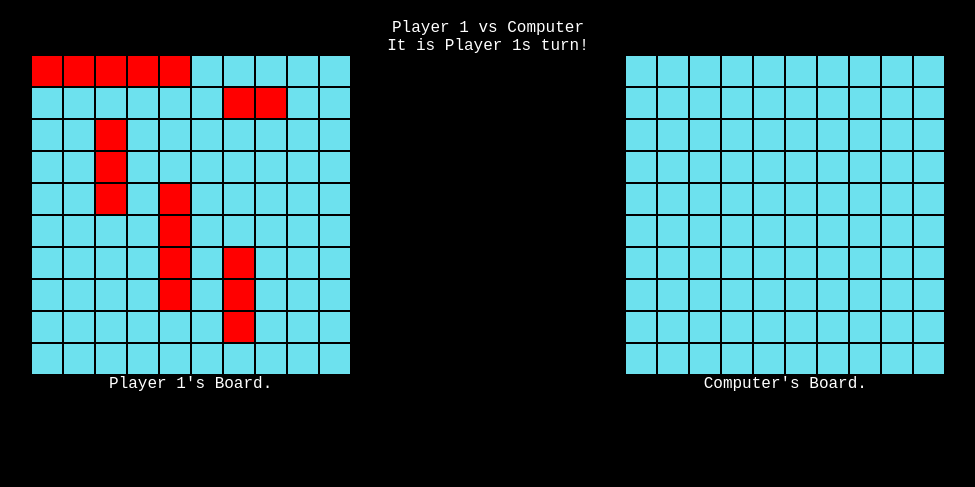
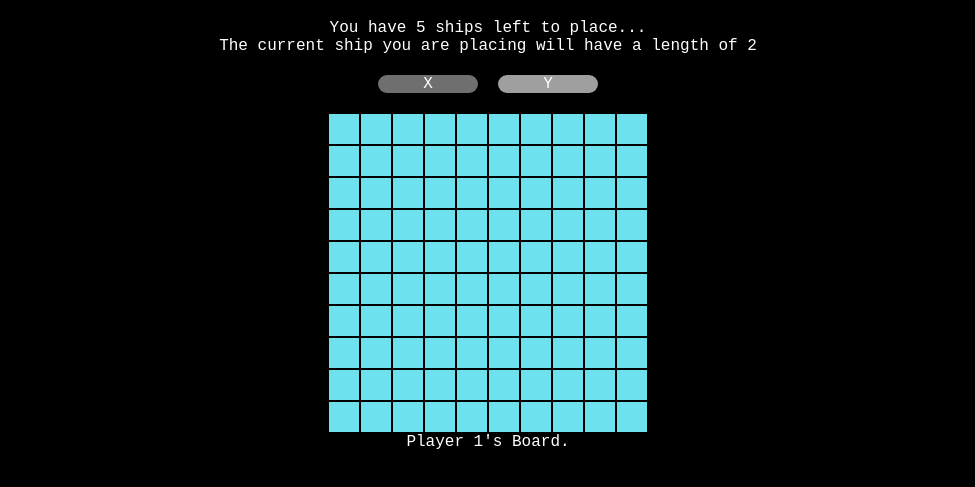
Before and after one commit to RossTarrant/battleship, a website with bundled scripts: page dist/index.html in a window 1280 px wide. Shown: the part 61-548 px from the top of the page, without its empty margins (152-1127 px from the left). Built offline with nearby package versions, Linux system fonts and the light colour scheme.

Commit message:
Add ship placement

```diff
--- a/src/factories/Gameboard.js
+++ b/src/factories/Gameboard.js
@@ -21,7 +21,7 @@ export const Gameboard = () => {
         let xCoord = parseInt(coords[0]);
         let yCoord = parseInt(coords[1]);
         let toPlace = [];
-        if(axis==='X'){
+        if(axis==='Y'){
             for(let i = 0; i < ship.length; i++){
                 if(board.get(`${[xCoord,yCoord]}`)===null && xCoord < 10){
                     toPlace.push(`${[xCoord,yCoord]}`);
@@ -32,7 +32,7 @@ export const Gameboard = () => {
                 }
             }
         }
-        else if(axis==='Y'){
+        else if(axis==='X'){
             for(let i = 0; i < ship.length; i++){
                 if(board.get(`${[xCoord,yCoord]}`)===null && yCoord < 10){
                     toPlace.push(`${[xCoord,yCoord]}`);
@@ -71,6 +71,6 @@ export const Gameboard = () => {
         return true;
     }
 
-    return {receiveAttack, allShipsSunk, missedAttacks, successfulAttacks, placeShip, board};
+    return {receiveAttack, allShipsSunk, missedAttacks, successfulAttacks, placeShip, board, ships};
 
 }
--- a/src/modules/UI.js
+++ b/src/modules/UI.js
@@ -17,6 +17,12 @@ export class UI{
         content.removeChild(compGrid);
     }
 
+    deletePlacementBoard(){
+        const content = document.querySelector('.content');
+        const playerGrid = document.querySelector('.gb-grid');
+        content.removeChild(playerGrid);
+    }
+
     renderHeader(name1, name2, status='It is Player 1s turn!'){
         const header = document.querySelector('.header');
         const heading = document.createElement('h1');
@@ -30,6 +36,53 @@ export class UI{
         header.appendChild(heading);
         header.appendChild(versus);
         header.appendChild(turn);
+    }
+
+    deleteHeader(){
+        const header = document.querySelector('.header');
+        const heading = document.querySelector('.heading');
+        header.removeChild(heading);
+    }
+
+    renderPlacement(gameboard){
+        const content = document.querySelector('.content');
+        content.appendChild(this.getPlayerBoardNode(gameboard));
+    }
+
+    renderPlacementHeader(shipsLeft, currentShipLength){
+        const header = document.querySelector('.header');
+        const heading = document.createElement('div');
+        heading.classList.add('heading');
+        const title = document.createElement('h1');
+        title.textContent= 'Battleship';
+        const shipsToPlace = document.createElement('div');
+        const shipLength = document.createElement('div');
+        shipsToPlace.textContent = `You have ${shipsLeft} ships left to place...`;
+        shipLength.textContent = `The current ship you are placing will have a length of ${currentShipLength}`;
+        const axisbuttons = document.createElement('div');
+        const xAxisButton = document.createElement('div');
+        const yAxisButton = document.createElement('div');
+        axisbuttons.classList.add('axis-button-container');
+        xAxisButton.classList.add('axis-button');
+        xAxisButton.classList.add('axis-button-active');
+        yAxisButton.classList.add('axis-button');
+        xAxisButton.textContent = 'X';
+        yAxisButton.textContent = 'Y';
+        xAxisButton.addEventListener('click', () => {
+            xAxisButton.classList.add('axis-button-active');
+            yAxisButton.classList.remove('axis-button-active');
+        })
+        yAxisButton.addEventListener('click', () => {
+            yAxisButton.classList.add('axis-button-active');
+            xAxisButton.classList.remove('axis-button-active');
+        })
+        axisbuttons.appendChild(xAxisButton);
+        axisbuttons.appendChild(yAxisButton);
+        heading.appendChild(title);
+        heading.appendChild(shipsToPlace);
+        heading.appendChild(shipLength);
+        heading.appendChild(axisbuttons);
+        header.appendChild(heading);
     }
 
     getPlayerBoardNode(gameboard){
--- a/src/modules/controller.js
+++ b/src/modules/controller.js
@@ -6,16 +6,21 @@ import {UI} from "../modules/UI";
 export class controller{
 
     constructor(){
+        // Setup players
         this.player = Player('Player 1', 'player');
         this.computer = Player('Computer', 'comp');
+        // Create gameboard for each player
         this.playerBoard = Gameboard();
         this.compBoard = Gameboard();
         this.gameActive = true;
-        this.testPlaceShips(this.playerBoard, this.compBoard);
+        this.shipsPlaced = 0;
+        // Create X/Y axis buttons
+        // Add click event handler
+        // Add hover event handler
+        // Place ships
+        //this.testPlaceShips(this.playerBoard, this.compBoard);
         this.myUI = new UI();
-        this.myUI.renderHeader(this.player.getName(), this.computer.getName());
-        this.myUI.renderBoards(this.playerBoard, this.compBoard);
-        this.addClickHandler(this.compBoard);
+        this.placement();
     }
 
     takeTurn(cell, x, y){
@@ -33,9 +38,48 @@ export class controller{
         this.addClickHandler(this.compBoard);
     }
 
+    placement(){
+        let shipLengths = [2,3,3,4,5];
+        this.myUI.renderPlacementHeader(5 - this.shipsPlaced, shipLengths[this.shipsPlaced]);
+        this.myUI.renderPlacement(this.playerBoard);
+        this.addPlacementHandlers();
+    }
+
+    gameBegin(){
+        this.myUI.deleteHeader();
+        this.myUI.deletePlacementBoard();
+        this.myUI.renderHeader(this.player.getName(), this.computer.getName());
+        this.myUI.renderBoards(this.playerBoard, this.compBoard);
+        this.addClickHandler(this.compBoard);
+    }
+
     winGame(){
         this.gameActive = false;
-        //
+        alert('Player wins!')
+    }
+
+    addPlacementHandlers(){
+        const cells = document.querySelectorAll('.gb-cell');
+        for(let i = 0; i < cells.length; i++){
+            let cell = cells[i];
+            let x = Math.floor(i/10);
+            let y = i % 10;
+            cell.addEventListener('click', () => {
+                let shipLengths = [2,3,3,4,5];
+                let axis = document.querySelector('.axis-button-active').textContent;
+                console.log(axis)
+                if(this.shipsPlaced < 5){
+                    const ship = Ship(shipLengths[this.shipsPlaced]);
+                    if(this.playerBoard.placeShip(`${x},${y}`, ship, axis)!==null){this.shipsPlaced++;}
+                    this.myUI.deletePlacementBoard();
+                    this.myUI.deleteHeader();
+                    this.placement();
+                }
+                if(this.shipsPlaced===5){
+                    this.gameBegin();
+                }
+            });
+        }
     }
 
     addClickHandler(compBoard){
--- a/src/styles.css
+++ b/src/styles.css
@@ -49,3 +49,25 @@ body{
 .gb-cell-hit{
     background-color: gray;
 }
+
+.axis-button-container{
+    display: flex;
+    justify-content: center;
+    align-items: center;
+    gap: 20px;
+    margin: 20px;
+}
+
+.axis-button{
+    background-color: rgb(160, 159, 159);
+    width: 100px;
+    border-radius: 10px;
+}
+
+.axis-button-active{
+    background-color: rgb(112, 111, 111);
+}
+
+.axis-button:hover{
+    cursor: pointer;
+}
```
Also changed, not shown: dist/main.js.
